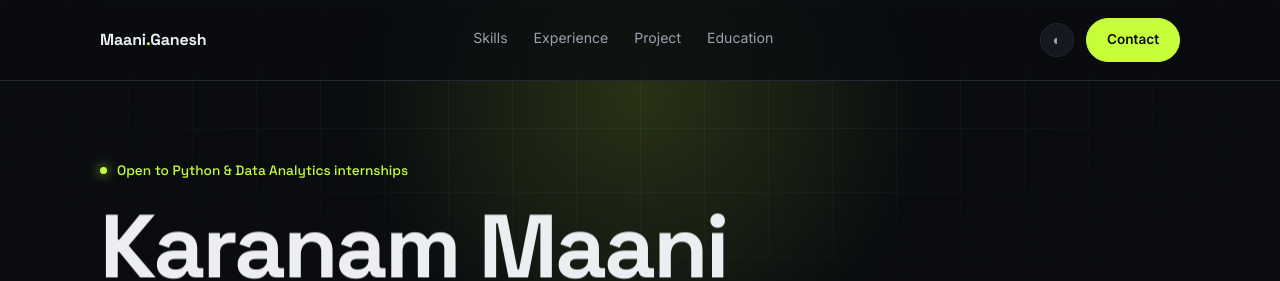
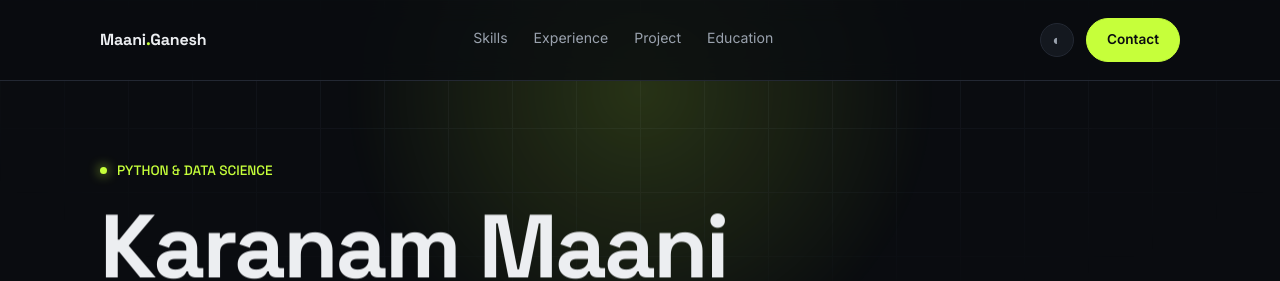
Before and after one commit to karanamganesh509/karanam-portfolio, a plain HTML site: page index.html in a window 1280 px wide. Shown: the top 281 px of the page. Drawn offline with nearby package versions, Linux system fonts and the light colour scheme.

Commit message:
Update hero-kicker text to reflect data science

```diff
--- a/index.html
+++ b/index.html
@@ -245,7 +245,7 @@
 
 <main>
   <section class="hero wrap" style="border-top:none">
-    <div class="hero-kicker"><span class="dot"></span>Open to Python &amp; Data Analytics internships</div>
+    <div class="hero-kicker"><span class="dot"></span>PYTHON &amp; DATA SCIENCE</div>
     <h1>
       <span class="line"><span>Karanam Maani</span></span>
       <span class="line"><span>Ganesh</span></span>
```
